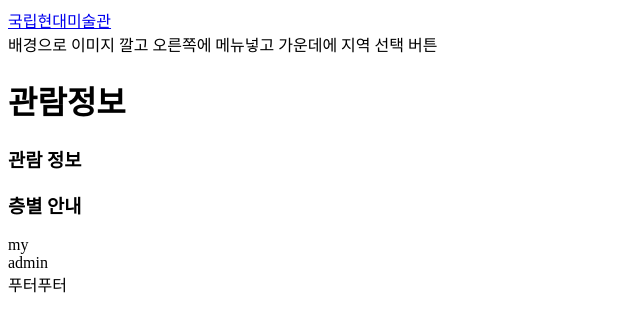
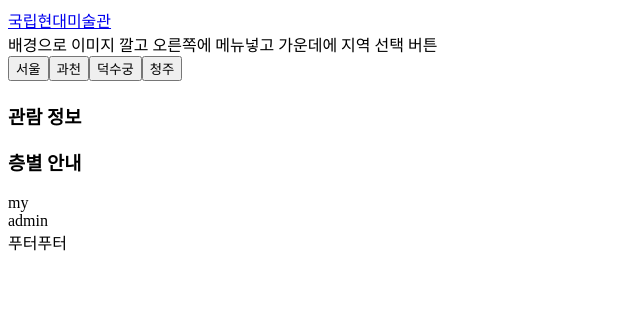
Before and after one commit to KAWOrg/mmca, a Vue app: page / in a window 1280 px wide. Shown: the top 332 px of the page, without its empty margins (0-640 px from the left). Built offline with nearby package versions, Linux system fonts and the light colour scheme.

Commit message:
region 버튼

```diff
--- a/src/views/MainPage/HomeLayout.vue
+++ b/src/views/MainPage/HomeLayout.vue
@@ -4,8 +4,33 @@
         오른쪽에 메뉴넣고
 
         가운데에 지역 선택 버튼
+
+        <nav>
+            <button @click="$emit('region', 'so')">서울</button>
+            <button @click="$emit('region', 'gc')" >과천</button>
+            <button @click="$emit('region', 'du')">덕수궁</button>
+            <button @click="$emit('region', 'cj')">청주</button>
+        </nav>
     </div>
 </template>
 <script>
+export default {
+  name: 'MainView',
+  data(){
+    return {
+        region : '',
+
+    }
+  },
+  methods: {
+      changeMain(region){
+          this.region = region;
+
+          this.$emit("region", region);
+      },
+
+  }
+}
+
 
 </script>
--- a/src/views/MainPageView.vue
+++ b/src/views/MainPageView.vue
@@ -1,8 +1,8 @@
 <template>
   <div class="MainPage">
     <MainPageHeader></MainPageHeader>
-    <HomeLayout></HomeLayout>
-    <PrevInfo prevInfo="관람정보"/>{{ info }}
+    <HomeLayout @set-region=this.setRegion ></HomeLayout>
+    <PrevInfo :prevInfo="this.region"/>{{ region }}
     <FloorInfo floorInfo="층별안내"/>
   </div>
 </template>
@@ -27,7 +27,18 @@ export default {
   props: {
 
    info : location.state
+
   },
+  data(){
+    return{
+      region: ''
+    }
+  },
+  methods:{
+    setRegion(region){
+      this.region = region;
+    }
+  }
 
 }
 </script>
```
